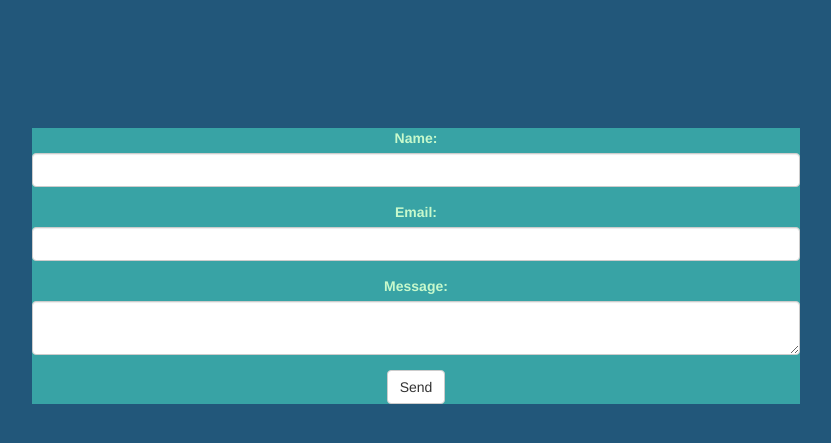
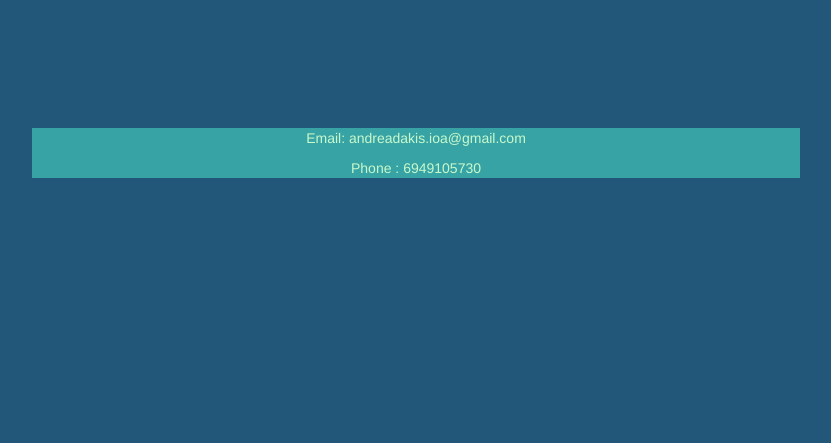
Before and after one commit to ioannisand/resume_site, a Flask app: page /contact in a window 1280 px wide. Shown: the top 443 px of the page, without its empty margins (224-1055 px from the left). Run offline with Flask 2, Linux system fonts and the light colour scheme; some libraries are stand-ins or nearby versions.

Commit message:
no contact no form just direct email link

```diff
--- a/main.py
+++ b/main.py
@@ -42,21 +42,21 @@ def homepage():
 
 @app.route('/contact', methods=['GET', 'POST'])
 def contact():
-    forma = ContactForm()
-
-    if forma.validate_on_submit():
-        client_name = forma.name.data
-        client_email = forma.email.data
-        message = forma.message.data
-        connection = SMTP("smtp.mailgun.org")
-        connection.starttls()
-        print(korompos, password)
-        connection.login(korompos, password)
-        connection.sendmail(from_addr=korompos,
-            to_addrs="andreadakis.ioa@gmail.com",
-            msg=f"Subject:{client_email}\n\nYou have a message from your website, {client_name} sent you the following message {message}")
-        return redirect(url_for("homepage"))
-    return render_template("contact.html", form=forma)
+    # forma = ContactForm()
+    #
+    # if forma.validate_on_submit():
+    #     client_name = forma.name.data
+    #     client_email = forma.email.data
+    #     message = forma.message.data
+    #     connection = SMTP("smtp.mailgun.org")
+    #     connection.starttls()
+    #     print(korompos, password)
+    #     connection.login(korompos, password)
+    #     connection.sendmail(from_addr=korompos,
+    #         to_addrs="andreadakis.ioa@gmail.com",
+    #         msg=f"Subject:{client_email}\n\nYou have a message from your website, {client_name} sent you the following message {message}")
+    #     return redirect(url_for("homepage"))
+    return render_template("contact.html")
 
 @app.route('/view_cv')
 def view_cv():
--- a/templates/contact.html
+++ b/templates/contact.html
@@ -11,8 +11,8 @@
 
 <div class="form-container">
 
-    {{ ckeditor.load() }}
-    {{wtf.quick_form(form, novalidate=True)}}
+<p>Email: andreadakis.ioa@gmail.com</p>
+    <p>Phone : 6949105730</p>
 
 </div>
 
--- a/templates/index.html
+++ b/templates/index.html
@@ -108,7 +108,7 @@
 
         <div class="col-sm-4 link-icon"><a href="https://www.linkedin.com/in/ioannis-andreadakis-0a78b5211/"><i class="fab fa-linkedin fa-3x imagaki"></i></a></div>
         <div class="col-sm-4 link-icon"><a href="https://github.com/ioannisand"><i class="fab fa-github-square fa-3x imagaki"></i></a></div>
-        <div class="col-sm-4 link-icon"><a href="{{url_for('contact')}}"><i class="fas fa-envelope fa-3x imagaki"></i></a></div>
+        <div class="col-sm-4 link-icon"><a href="mailto: abc@example.com"><i class="fas fa-envelope fa-3x imagaki"></i></a></div>
 
 </div>
     <div class="download-cv">
```
